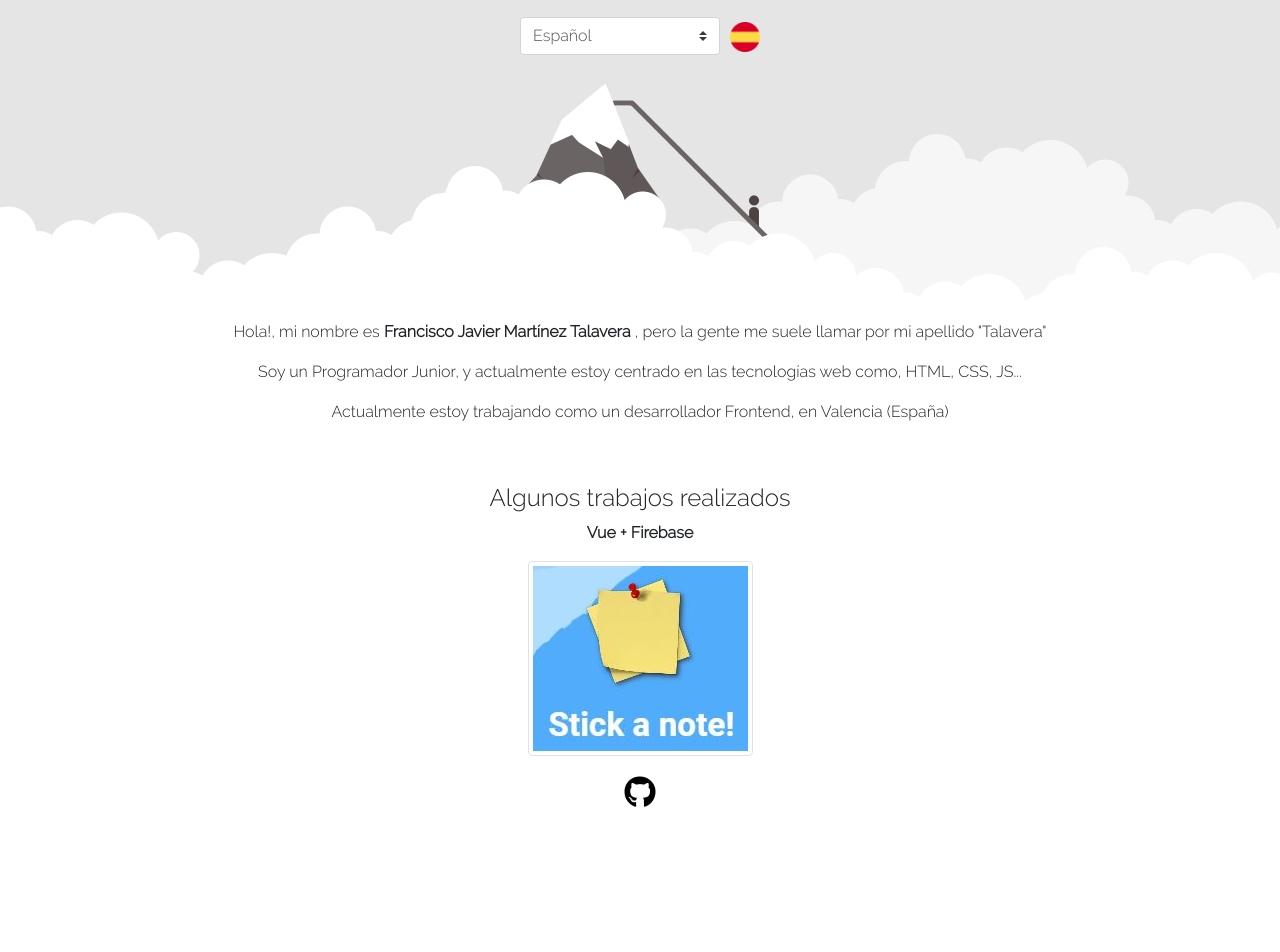
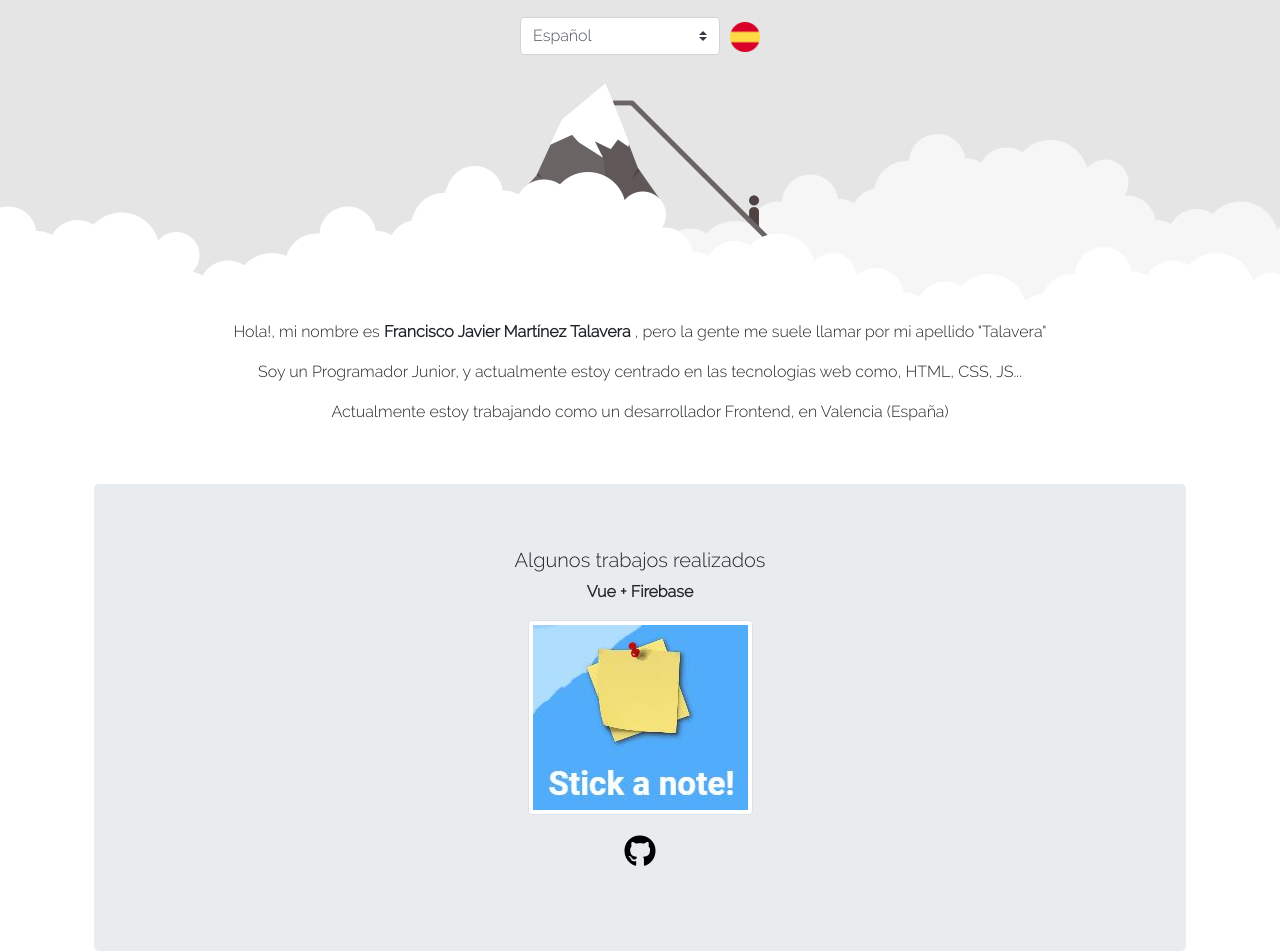
Before and after one commit to fcojavierMT/mySitePortfolio, a Vue app: page /#/home in a window 1280 px wide. Shown: the top 952 px of the page. Before the commit the page ends 852 px from the top, so only its background shows below. Built offline with nearby package versions, Linux system fonts and the light colour scheme.

Commit message:
feat(jumbo): added jumbotron

```diff
--- a/src/components/works.vue
+++ b/src/components/works.vue
@@ -1,6 +1,7 @@
 <template>
   <b-container class="p-4 animated zoomIn delay-1s">
-    <h4>{{$t('works')}}</h4>
+    <b-jumbotron>
+      <h5>{{$t('works')}}</h5>
       <b-row>
         <b-col v-for="work in works" :key="work.title">
           <p>{{work.title}}</p>
@@ -17,6 +18,7 @@
           </div>
         </b-col>
       </b-row>
+    </b-jumbotron>
   </b-container>
 </template>
 
@@ -30,7 +32,7 @@ export default {
           title: "Vue + Firebase",
           image: "stickNote",
           link: "https://github.com/fcojavierMT/proyecto-final"
-        }
+        },
       ]
     };
   }
```
Lines whose indentation alone changed are shown as unchanged.
